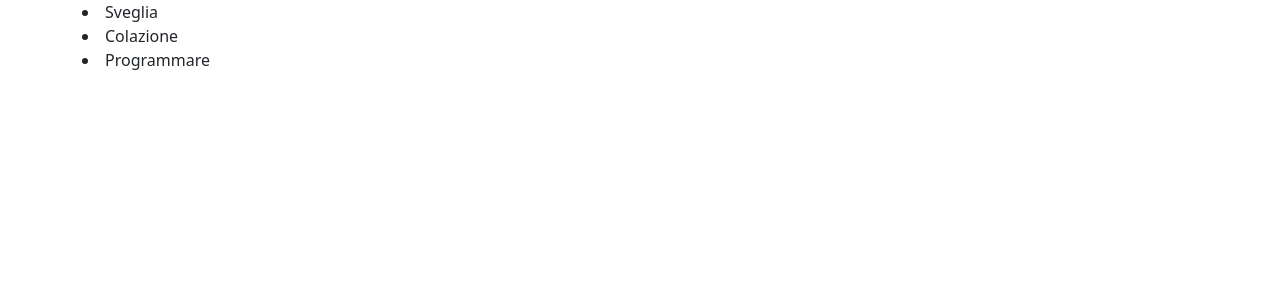
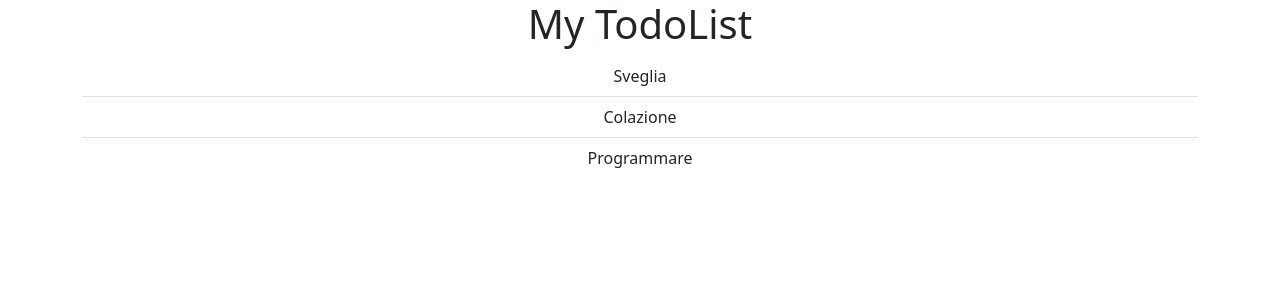
Before and after one commit to Forklein/todolist-react, a React (Create React App) app: page / in a window 1280 px wide. Shown: the top 300 px of the page. Built offline with nearby package versions, Linux system fonts and the light colour scheme.

Commit message:
Add layout min

```diff
--- a/src/App.js
+++ b/src/App.js
@@ -26,8 +26,11 @@ function App() {
 
 
   return (
-    <div className="container">
-      {staticTodolist.map((todo) => <li>{todo.name}</li>)}
+    <div className="container text-center">
+      <h1>My TodoList</h1>
+      <ul className="list-group list-group-flush">
+        {staticTodolist.map((todo) => <li key={todo.id} className="list-group-item">{todo.name}</li>)}
+      </ul>
     </div>
   );
 }
```
